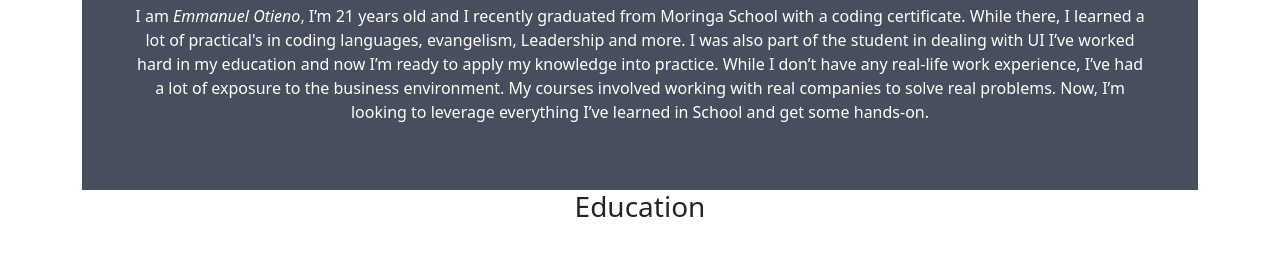
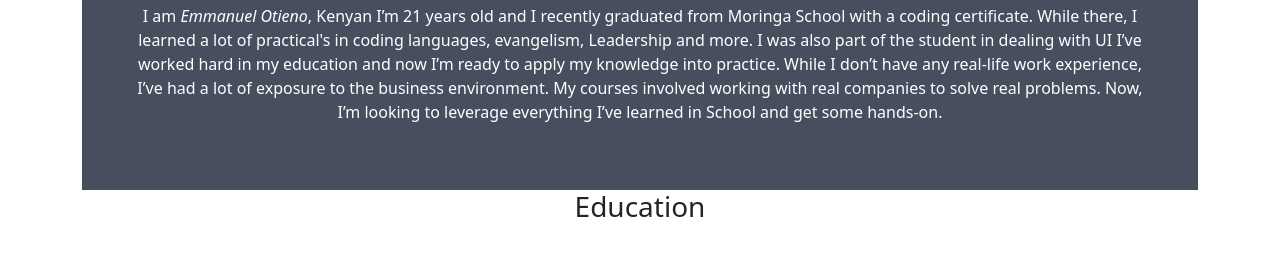
Before and after one commit to Emmanuel-otieno/My-Portfolio, a plain HTML site: page index.html in a window 1280 px wide. Shown: the part 494-747 px from the top of the page. Drawn offline with nearby package versions, Linux system fonts and the light colour scheme.

Commit message:
Update index.html
add nationalitie

```diff
--- a/index.html
+++ b/index.html
@@ -39,7 +39,7 @@
         <div id="about me">
             <div class="about-section">
                 <h2>About me </h2>
-        <p>I am <em>Emmanuel Otieno</em>, I’m 21 years old and I recently graduated from Moringa School with
+        <p>I am <em>Emmanuel Otieno</em>, Kenyan I’m 21 years old and I recently graduated from Moringa School with
 a coding certificate. While there, I learned a lot of practical's in coding languages, evangelism,
 Leadership and more. I was also part of the student in dealing with UI
 I’ve worked hard in my education and now I’m ready to apply my knowledge into practice.
```
